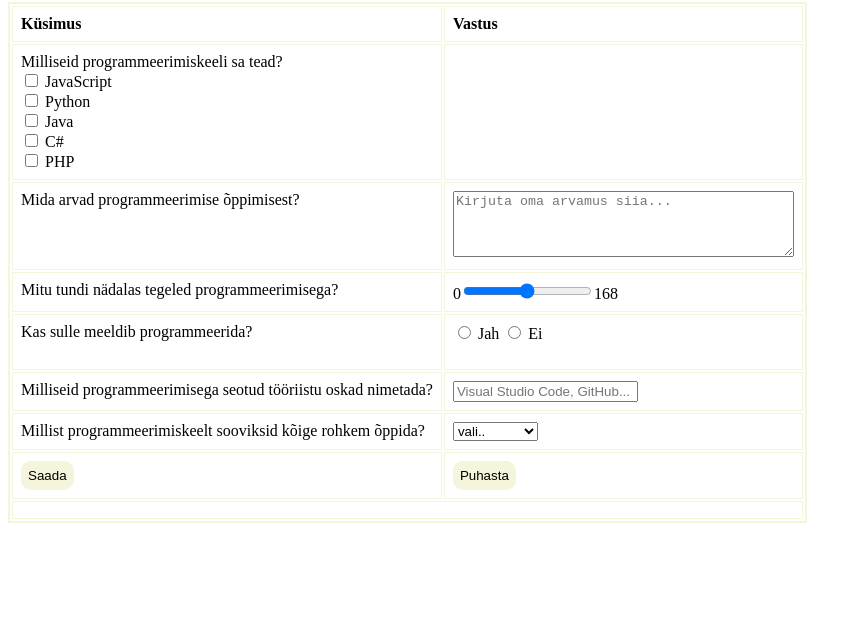
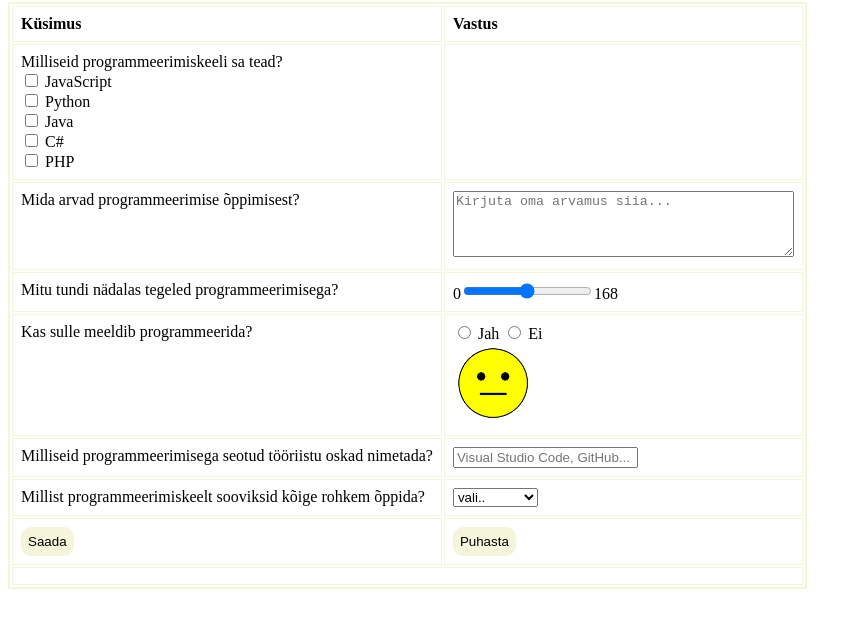
Before and after one commit to rialehemaa/veebirakendusedIKTpv25, a plain HTML site: page tööd/jQuery/kysimustik3.html in a window 1280 px wide. Shown: the part 78-706 px from the top of the page, without its empty margins (0-862 px from the left). Drawn offline with nearby package versions, Linux system fonts and the light colour scheme.

Commit message:
valideerimine kysimustik3

```diff
--- a/tööd/jQuery/kysimustik3.html
+++ b/tööd/jQuery/kysimustik3.html
@@ -75,7 +75,7 @@
 <h1>Programmeerimise küsimustik</h1>
 
 <form id="progVorm" action="#">
-    <table border="1">
+    <table>
         <tr>
             <td><strong>Küsimus</strong></td>
             <td><strong>Vastus</strong></td>
@@ -133,7 +133,7 @@
                 <input type="radio" name="meeldib" id="ei" value="Ei" onclick="radioValik()">
                 <label for="ei">Ei</label>
                 <br>
-                <img id="meeldibPilt" src="" width="80" alt="">
+                <img id="meeldibPilt" src="../images/neutral.png" width="80" alt="">
                 <div id="vastus4"></div>
                 <span class="viga" id="viga4">Vali Jah või Ei!</span>
             </td>
```
